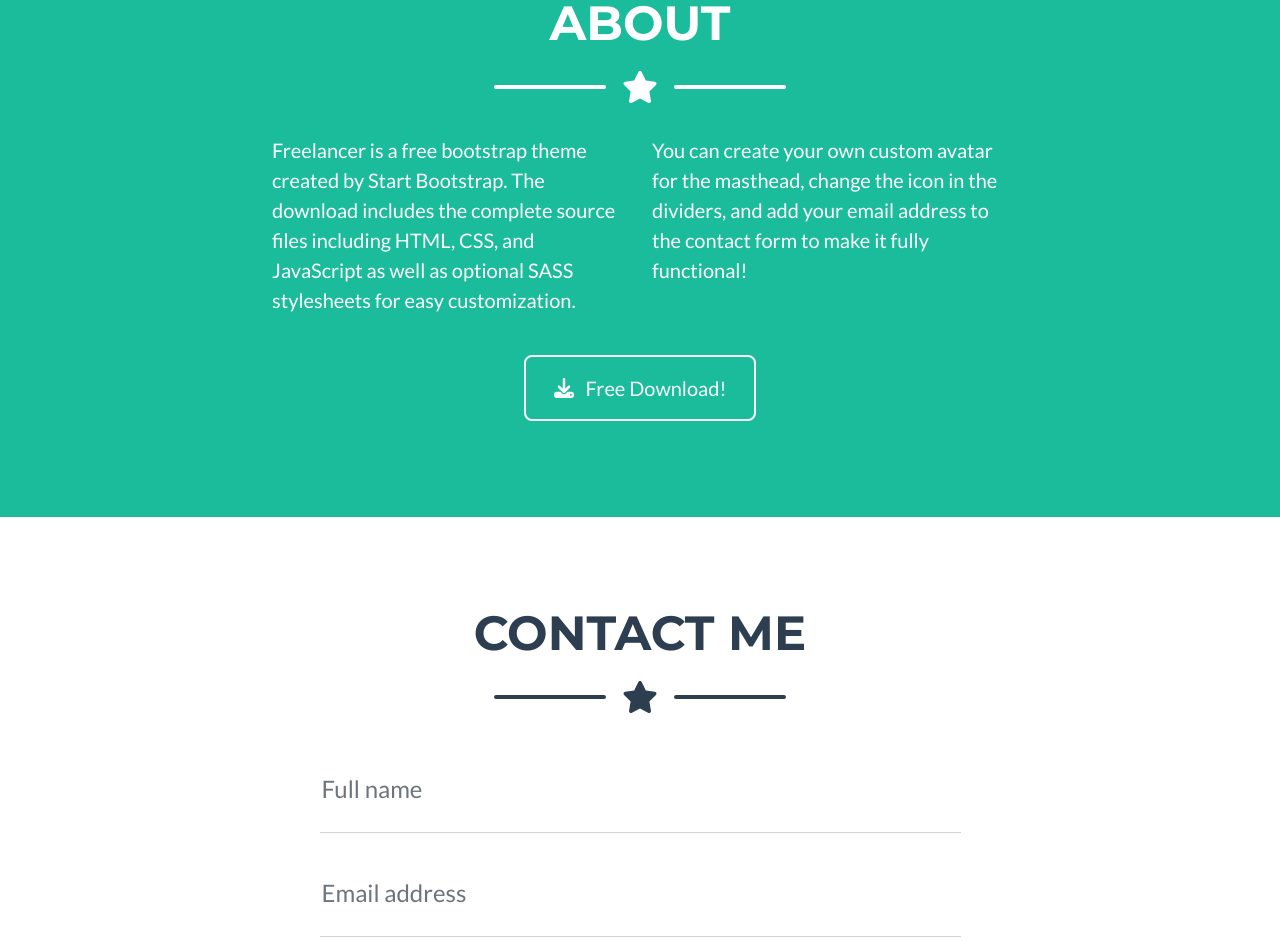
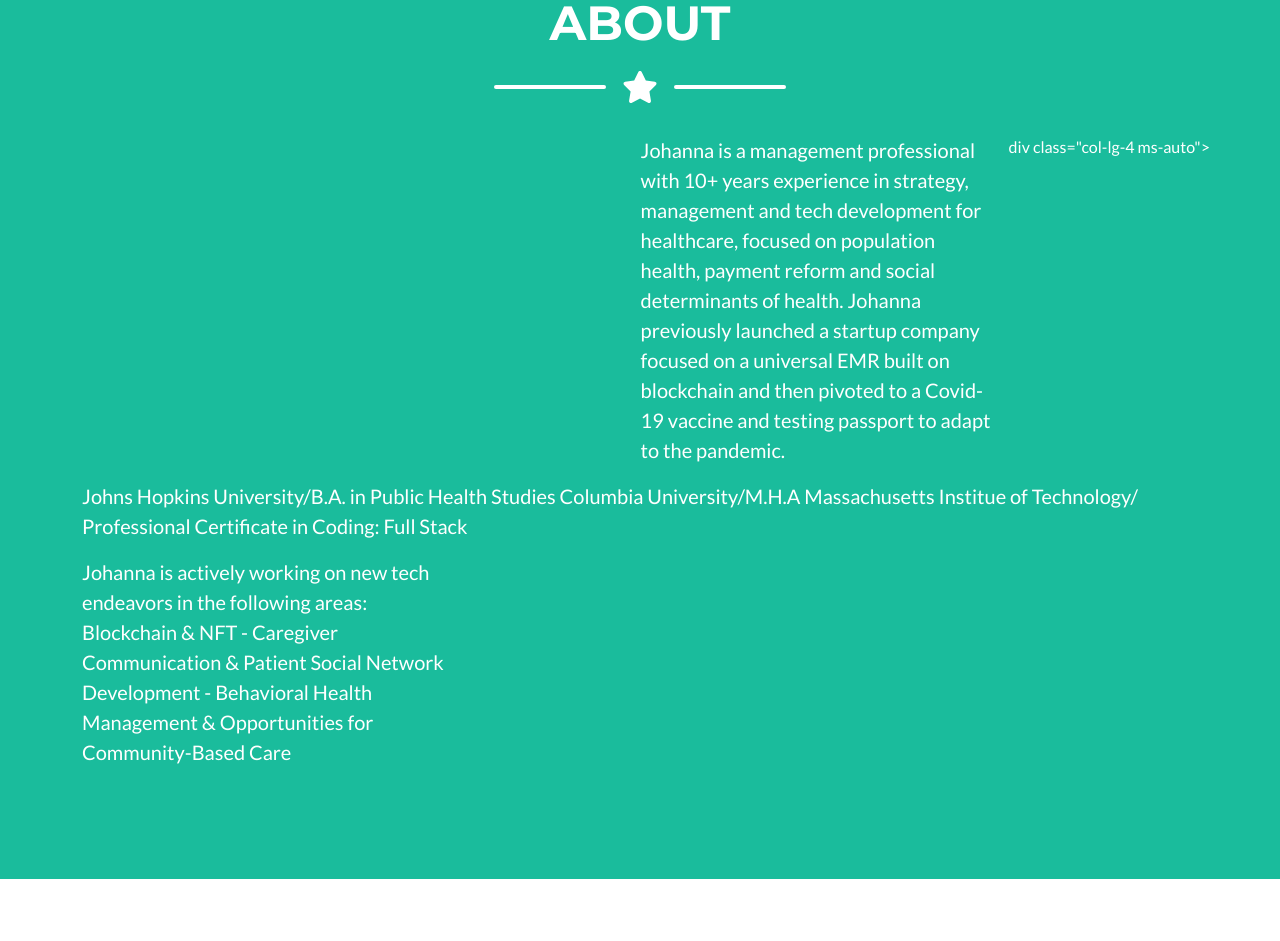
Before and after one commit to jjohn213/jjohn213.github.io, a plain HTML site: page index.html in a window 1280 px wide. Shown: the part 997-1938 px from the top of the page. Drawn offline with nearby package versions, Linux system fonts and the light colour scheme.

Commit message:
updated about me

```diff
--- a/index.html
+++ b/index.html
@@ -134,15 +134,12 @@
                 </div>
                 <!-- About Section Content-->
                 <div class="row">
-                    <div class="col-lg-4 ms-auto"><p class="lead">Freelancer is a free bootstrap theme created by Start Bootstrap. The download includes the complete source files including HTML, CSS, and JavaScript as well as optional SASS stylesheets for easy customization.</p></div>
-                    <div class="col-lg-4 me-auto"><p class="lead">You can create your own custom avatar for the masthead, change the icon in the dividers, and add your email address to the contact form to make it fully functional!</p></div>
-                </div>
-                <!-- About Section Button-->
-                <div class="text-center mt-4">
-                    <a class="btn btn-xl btn-outline-light" href="https://startbootstrap.com/theme/freelancer/">
-                        <i class="fas fa-download me-2"></i>
-                        Free Download!
-                    </a>
+                    <div class="col-lg-4 ms-auto"><p class="lead">Johanna is a management professional with 10+ years experience in strategy, management and tech development for healthcare, focused on population health, payment reform and social determinants of health. Johanna previously launched a startup company focused on a universal EMR built on blockchain and then pivoted to a Covid-19 vaccine and testing passport to adapt to the pandemic.</p></div>
+                    div class="col-lg-4 ms-auto"><p class="lead">Johns Hopkins University/B.A. in Public Health Studies
+                        Columbia University/M.H.A
+                        Massachusetts Institue of Technology/ Professional Certificate in Coding: Full Stack
+                    </p></div>
+                    <div class="col-lg-4 me-auto"><p class="lead">Johanna is actively working on new tech endeavors in the following areas: Blockchain & NFT - Caregiver Communication & Patient Social Network Development - Behavioral Health Management & Opportunities for Community-Based Care</p></div>
                 </div>
             </div>
         </section>
```
